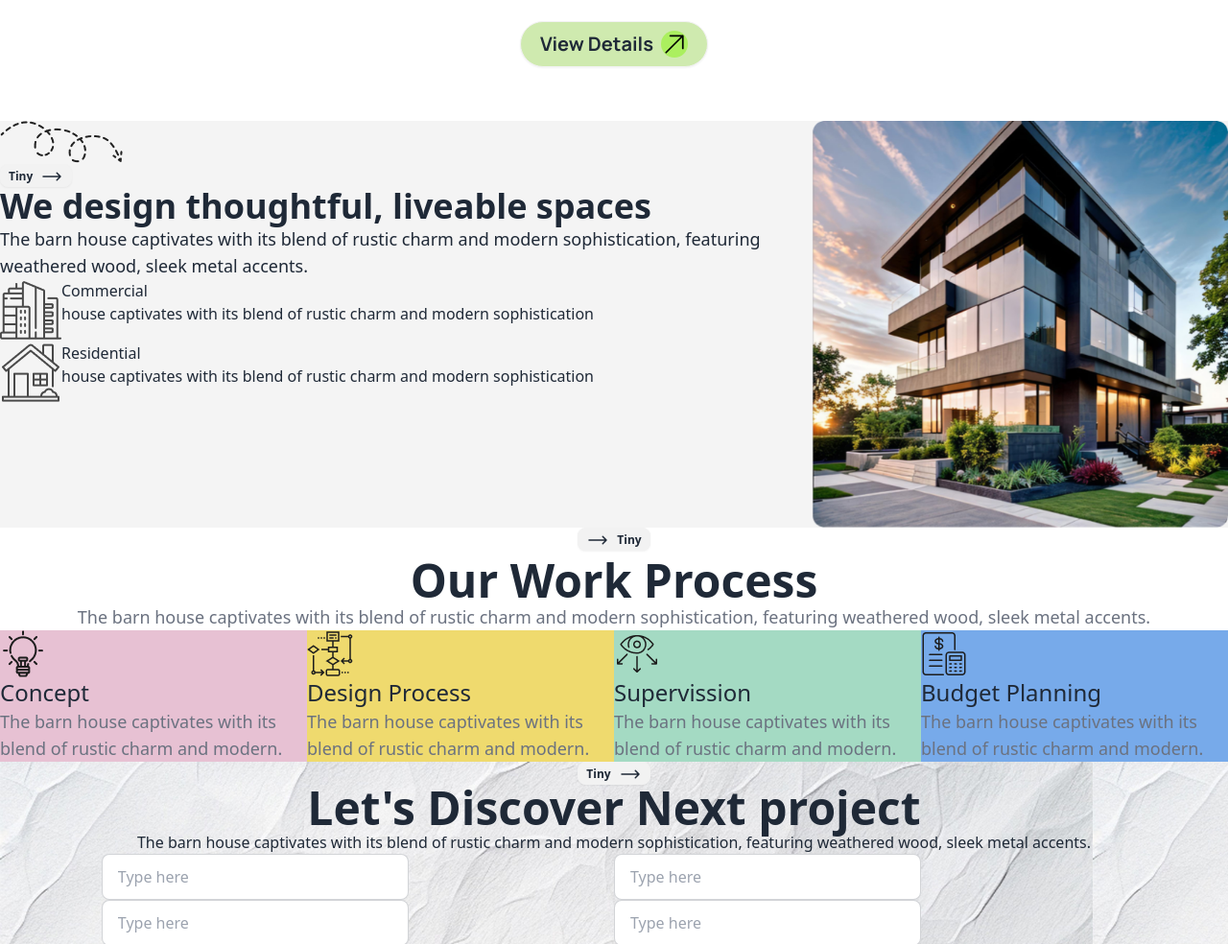
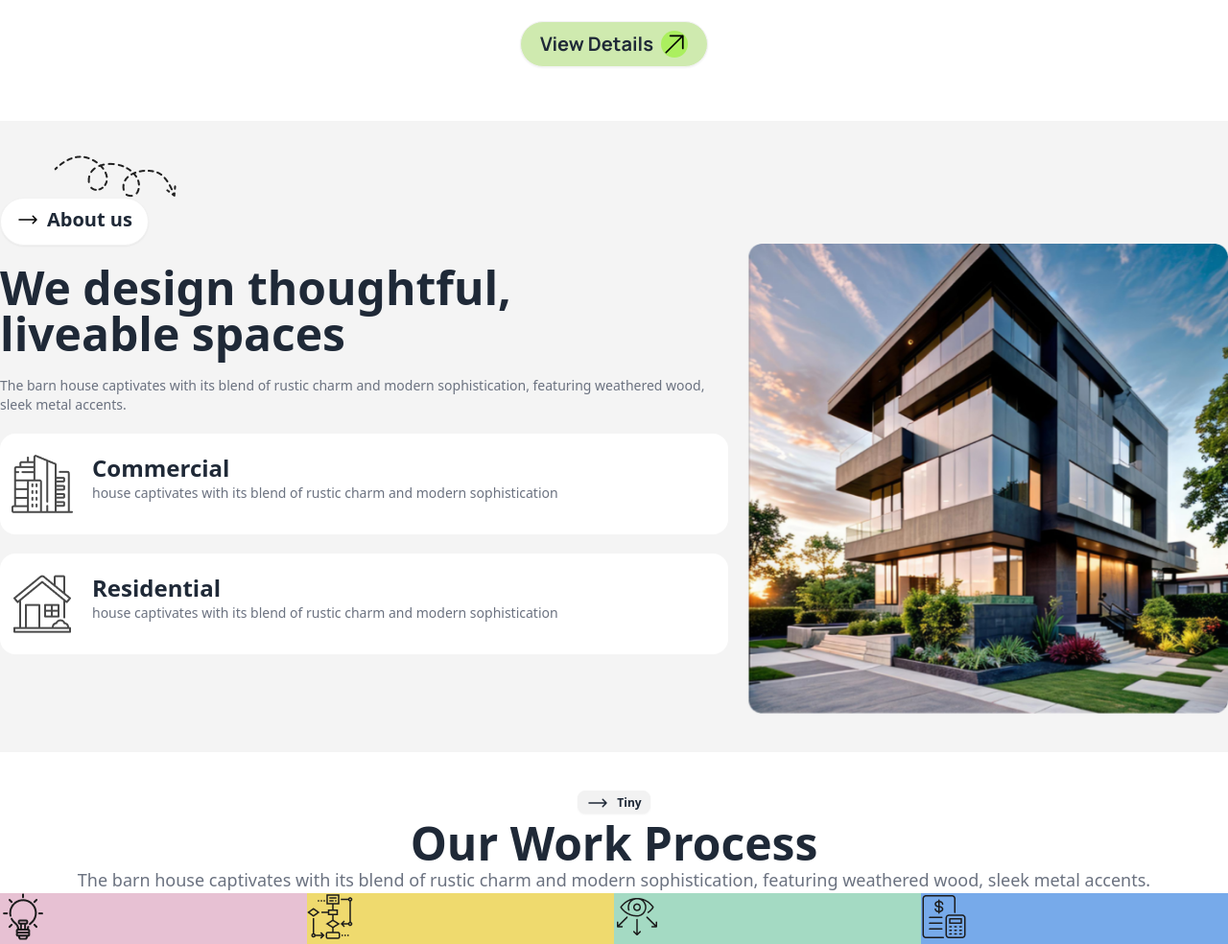
Before and after one commit to ZiayulHaqueRahim/Assignment3_B10, a plain HTML site: page index.html in a window 1280 px wide. Shown: the part 840-1824 px from the top of the page at 96% size. Drawn offline with nearby package versions, Linux system fonts and the light colour scheme; a web font is replaced by a local one.

Commit message:
completed another section

```diff
--- a/index.html
+++ b/index.html
@@ -163,54 +163,54 @@
           </section>
       </header>
       <main>
-        <section class="bg-main-bg">
-          <section class="md:container mx-auto  flex flex-row">
+        <section class="bg-main-bg mt-10 mb-10">
+          <div class="pt-9  hidden md:block">
+            <img class="pl-14" src="assets/Vector.png">
+          </div>
+          <section class="md:container mx-auto  flex flex-col md:flex-row gap-5">
             <div class="flex flex-col">
-
-              <div class="flex  flex-col">
-                <div>
-                  <img src="assets/Vector.png">
-                </div>
-                <div>
-                  <button class="btn btn-xs">Tiny<svg xmlns="http://www.w3.org/2000/svg" fill="none" viewBox="0 0 24 24" stroke-width="1.5" stroke="currentColor" class="size-6">
+              <div class="flex   flex-col justify-center text-center md:text-left md:justify-start gap-5 mb-5 mt-10 md:mt-0">
+                <div class=" ">
+                  <button class="btn btn-xs font-bold text-xl rounded-full px-4 pt-2 pb-10  bg-white"><svg xmlns="http://www.w3.org/2000/svg" fill="white" viewBox="0 0 24 24" stroke-width="1.5" stroke="black" class="size-6">
                     <path stroke-linecap="round" stroke-linejoin="round" d="M17.25 8.25 21 12m0 0-3.75 3.75M21 12H3" />
-                  </svg>
+                  </svg>About us
                   </button>
                 </div>
                 <div>
-                  <h1 class="font-bold text-4xl">We design thoughtful, liveable spaces</h1>
-
+                  <h1 class="font-extrabold text-3xl md:text-5xl">We design thoughtful,<br>
+                    liveable spaces
+                  </h1>
                 </div>
                 <div>
-                  <p class="text-lg text-gray500">The barn house captivates with its blend of rustic charm and
+                  <p class="text-sm text-gray-500">The barn house captivates with its blend of rustic charm and
                     modern sophistication, featuring weathered wood, sleek metal accents.</p>
                 </div>
               </div>
-              <div class="flex flex-row">
+              <div class="flex flex-row gap-5 px-3 py-5 rounded-2xl bg-white mb-5">
                 <div>
                   <img src="assets/commercial.png">
                 </div>
                 <div>
-                  <h3>Commercial</h3>
-                  <p> house captivates with its blend of rustic charm and
+                  <h3 class="text-2xl font-extrabold">Commercial</h3>
+                  <p class="text-sm text-gray-500"> house captivates with its blend of rustic charm and
                     modern sophistication</p>
                 </div>
 
               </div>
-              <div class="flex flex-row">
+              <div class="flex flex-row gap-5 px-3 py-5 bg-white rounded-2xl mb-10">
                 <div>
                   <img src="assets/residential.png">
                 </div>
                 <div>
-                  <h3>Residential</h3>
-                  <p> house captivates with its blend of rustic charm and
+                  <h3 class="text-2xl font-extrabold">Residential</h3>
+                  <p class="text-sm text-gray-500"> house captivates with its blend of rustic charm and
                     modern sophistication</p>
                 </div>
 
               </div>
 
             </div>
-            <div>
+            <div class="mt-12 mb-10">
               <img src="assets/Rectangle.png">
             </div>
 
```
